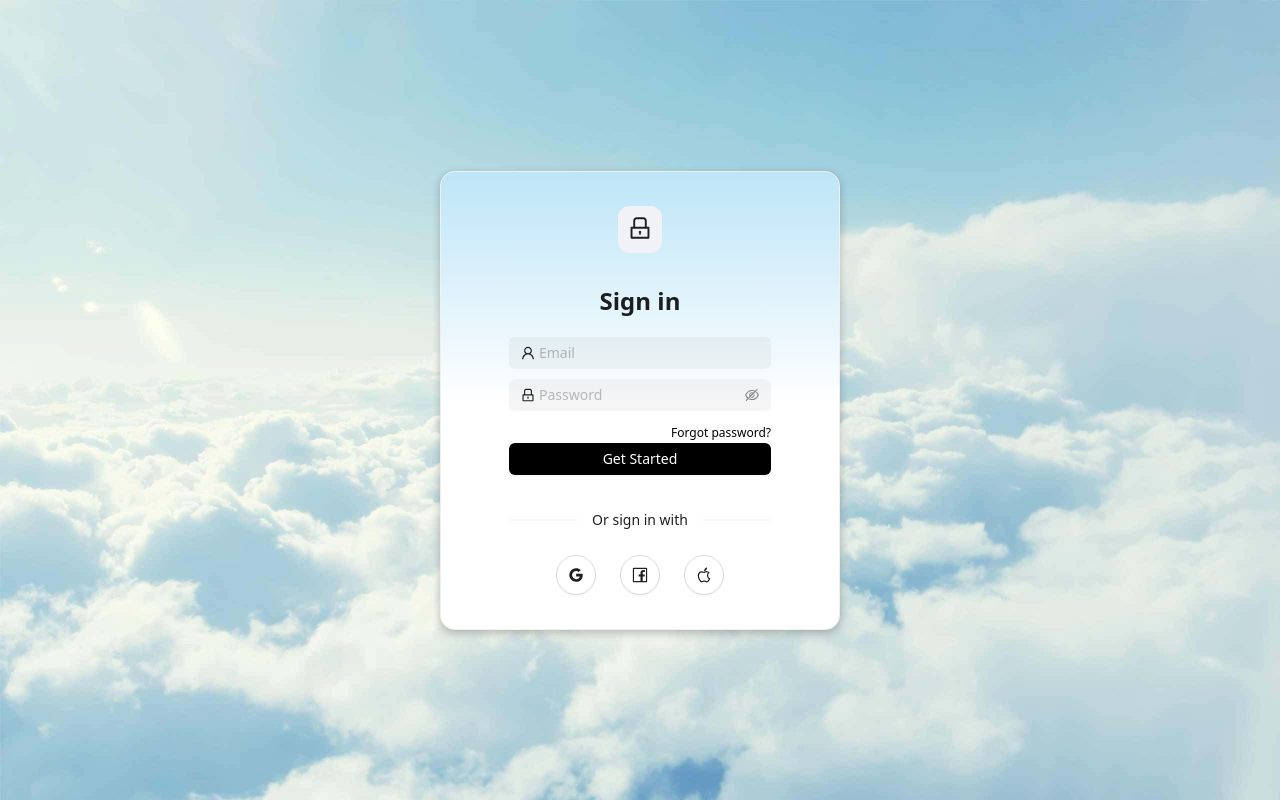
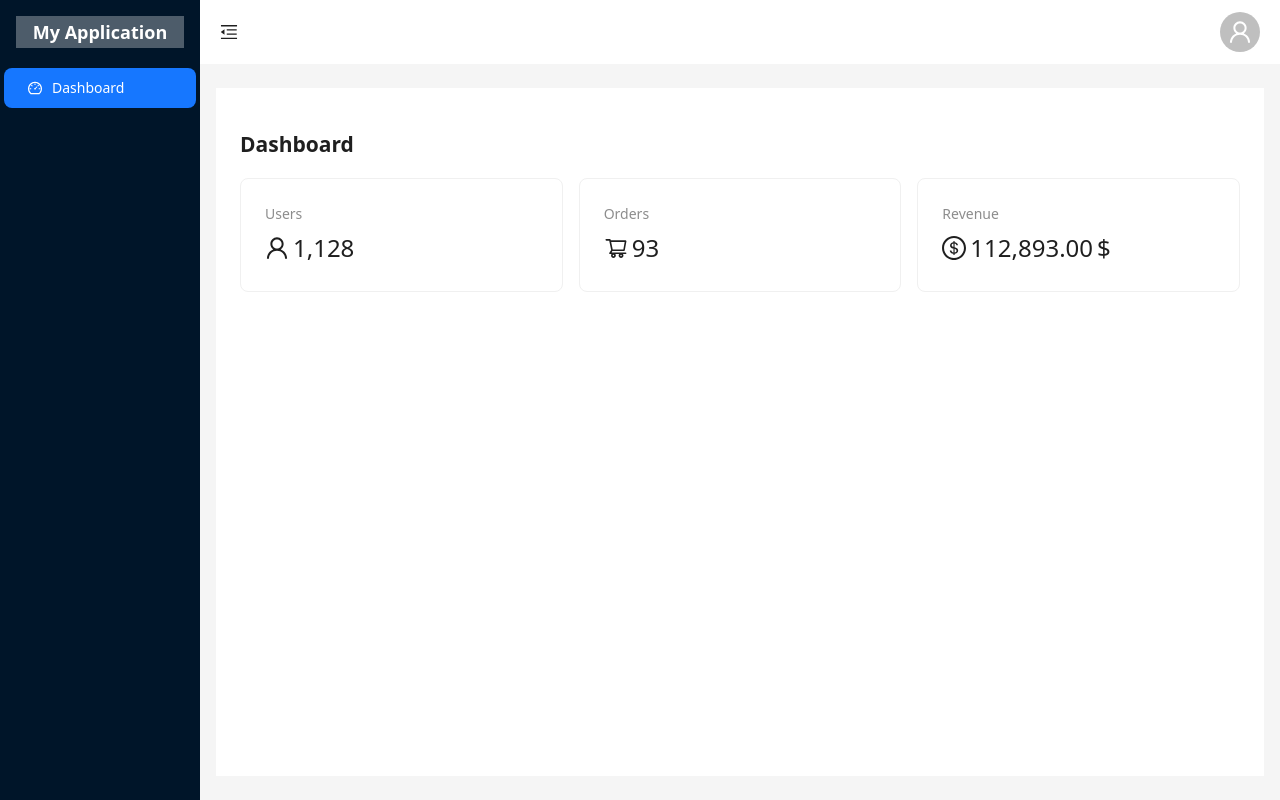
Before and after one commit to tvthanh-2007/project_management_fe, a React (Vite) app: page /dashboard in a window 1280 px wide. Built offline with nearby package versions, Linux system fonts and the light colour scheme.

Commit message:
feature.add_dashboard_and_config_main_layout

```diff
--- /dev/null
+++ b/src/components/MainLayout.tsx
@@ -0,0 +1,113 @@
+import React, { useState } from 'react';
+import { Layout, Menu, Dropdown, Avatar } from 'antd';
+import {
+  MenuFoldOutlined,
+  MenuUnfoldOutlined,
+  UserOutlined,
+  DashboardOutlined,
+  LogoutOutlined,
+} from '@ant-design/icons';
+import { useNavigate, Outlet } from 'react-router-dom';
+
+const { Header, Sider, Content } = Layout;
+
+const MainLayout = () => {
+  const [collapsed, setCollapsed] = useState(false);
+  const navigate = useNavigate();
+
+  const toggle = () => {
+    setCollapsed(!collapsed);
+  };
+
+  const menuItems = [
+    { key: 'dashboard', icon: <DashboardOutlined />, label: 'Dashboard' },
+  ];
+
+  const onMenuClick = ({ key }: { key: string }) => {
+    if (key === 'dashboard') {
+      navigate('/dashboard');
+    }
+  };
+
+  const userMenu = (
+    <Menu
+      onClick={({ key }) => {
+        if (key === 'logout') {
+          // handle logout logic
+          navigate('/login');
+        }
+      }}
+      items={[
+        { key: 'logout', icon: <LogoutOutlined />, label: 'Logout' },
+      ]}
+    />
+  );
+
+  return (
+    <Layout style={{ minHeight: '100vh' }}>
+      <Sider trigger={null} collapsible collapsed={collapsed}>
+        <div
+          style={{
+            height: 32,
+            margin: 16,
+            background: 'rgba(255, 255, 255, 0.3)',
+            color: 'white',
+            textAlign: 'center',
+            lineHeight: '32px',
+            fontWeight: 'bold',
+            fontSize: 18,
+          }}
+        >
+          {collapsed ? 'App' : 'My Application'}
+        </div>
+        <Menu
+          theme="dark"
+          mode="inline"
+          defaultSelectedKeys={['dashboard']}
+          items={menuItems}
+          onClick={onMenuClick}
+        />
+      </Sider>
+      <Layout>
+        <Header
+          style={{
+            padding: 0,
+            background: '#fff',
+            display: 'flex',
+            justifyContent: 'space-between',
+            alignItems: 'center',
+            paddingRight: 20,
+          }}
+        >
+          {React.createElement(
+            collapsed ? MenuUnfoldOutlined : MenuFoldOutlined,
+            {
+              className: 'trigger',
+              onClick: toggle,
+              style: { paddingLeft: 20, fontSize: 18 },
+            }
+          )}
+          <Dropdown overlay={userMenu}>
+            <Avatar
+              style={{ cursor: 'pointer' }}
+              icon={<UserOutlined />}
+              size="large"
+            />
+          </Dropdown>
+        </Header>
+        <Content
+          style={{
+            margin: '24px 16px',
+            padding: 24,
+            background: '#fff',
+            minHeight: 280,
+          }}
+        >
+          <Outlet /> {/* Nơi render các trang con như Dashboard */}
+        </Content>
+      </Layout>
+    </Layout>
+  );
+};
+
+export default MainLayout;
--- a/src/index.css
+++ b/src/index.css
@@ -73,7 +73,7 @@ button:focus-visible {
 
 .ant-form-item-explain-error {
   text-align: left;
-  font-size: 12px;
+  font-size: 14px;
   color: red;
 }
 
--- /dev/null
+++ b/src/pages/Dashboard.tsx
@@ -0,0 +1,47 @@
+import { Card, Row, Col, Statistic } from 'antd';
+import {
+  UserOutlined,
+  ShoppingCartOutlined,
+  DollarOutlined,
+} from '@ant-design/icons';
+
+const Dashboard = () => {
+  return (
+    <div>
+      <h2>Dashboard</h2>
+      <Row gutter={16}>
+        <Col span={8}>
+          <Card>
+            <Statistic
+              title="Users"
+              value={1128}
+              prefix={<UserOutlined />}
+            />
+          </Card>
+        </Col>
+        <Col span={8}>
+          <Card>
+            <Statistic
+              title="Orders"
+              value={93}
+              prefix={<ShoppingCartOutlined />}
+            />
+          </Card>
+        </Col>
+        <Col span={8}>
+          <Card>
+            <Statistic
+              title="Revenue"
+              value={112893}
+              prefix={<DollarOutlined />}
+              precision={2}
+              suffix="$"
+            />
+          </Card>
+        </Col>
+      </Row>
+    </div>
+  );
+};
+
+export default Dashboard;
--- a/src/pages/Login.scss
+++ b/src/pages/login/Login.scss
@@ -1,6 +1,6 @@
 .bg-login {
   height: 100vh;
-  background-image: url('../assets/background-login.jpg');
+  background-image: url('../../assets/background-login.jpg');
   background-size: cover;
   background-repeat: no-repeat;
   background-position: center;
--- a/src/pages/Login.tsx
+++ b/src/pages/login/Login.tsx
@@ -1,11 +1,10 @@
-import React from 'react'
 import './Login.scss'
 import { Space, Typography, Card, Flex, Form, Input, Button, Divider } from 'antd'
 import { AppleOutlined, FacebookOutlined, GoogleOutlined, LockOutlined, UserOutlined } from '@ant-design/icons'
 
 const { Title, Link } = Typography
 
-const LoginPage: React.FC = () => {
+const LoginPage = () => {
   return (
     <div className="bg-login">
       <Flex justify="center" align="center" className="login-wrapper" vertical>
@@ -18,8 +17,8 @@ const LoginPage: React.FC = () => {
             <Title level={3}>Sign in</Title>
 
             <Form name="login" layout="vertical">
-              <Form.Item name="email" className="mb-10" rules={[{ required: true, message: 'Please input your Email!' }]}>
-                <Input prefix={<UserOutlined />} placeholder="Email" variant="filled" />
+              <Form.Item name="username" className="mb-10" rules={[{ required: true, message: 'Please input your Username!' }]}>
+                <Input prefix={<UserOutlined />} placeholder="Username" variant="filled" />
               </Form.Item>
 
               <Form.Item name="password" className="mb-10" rules={[{ required: true, message: 'Please input your Password!' }]}>
--- /dev/null
+++ b/src/routes/ProtectRouter.tsx
@@ -0,0 +1,14 @@
+import { Navigate, Outlet } from 'react-router-dom';
+
+interface ProtectedRouteProps {
+  isLoggedIn: boolean;
+}
+
+const ProtectedRoute = ({ isLoggedIn }: ProtectedRouteProps) => {
+  if (!isLoggedIn) {
+    return <Navigate to="/login" replace />;
+  }
+  return <Outlet />; // render các route con bên trong
+};
+
+export default ProtectedRoute;
--- a/src/routes/index.tsx
+++ b/src/routes/index.tsx
@@ -1,11 +1,25 @@
-import { Routes, Route } from 'react-router-dom'
-import LoginPage from '../pages/Login'
+import { Routes, Route, Navigate } from 'react-router-dom'
+import LoginPage from '../pages/login/Login'
+import ProtectedRoute from './ProtectRouter';
+import Dashboard from '../pages/Dashboard';
+import MainLayout from '../components/MainLayout';
 
 const AppRoutes = () => {
+  const isLoggedIn = true; // lấy trạng thái thật từ context hoặc redux
+
   return (
     <Routes>
       <Route path="/login" element={<LoginPage />} />
-      <Route path="*" element={<LoginPage />} />
+      <Route element={<ProtectedRoute isLoggedIn={isLoggedIn} />}>
+        <Route path="/" element={<MainLayout />}>
+          <Route index element={<Navigate to="/dashboard" />} />
+          <Route path="dashboard" element={<Dashboard />} />
+        </Route>
+      </Route>
+      <Route
+        path="*"
+        element={<Navigate to={isLoggedIn ? "/dashboard" : "/login"} />}
+      />
     </Routes>
   )
 }
--- a/tsconfig.app.json
+++ b/tsconfig.app.json
@@ -19,7 +19,7 @@
     "strict": true,
     "noUnusedLocals": true,
     "noUnusedParameters": true,
-    "erasableSyntaxOnly": true,
+    // "erasableSyntaxOnly": true,
     "noFallthroughCasesInSwitch": true,
     "noUncheckedSideEffectImports": true
   },
```
